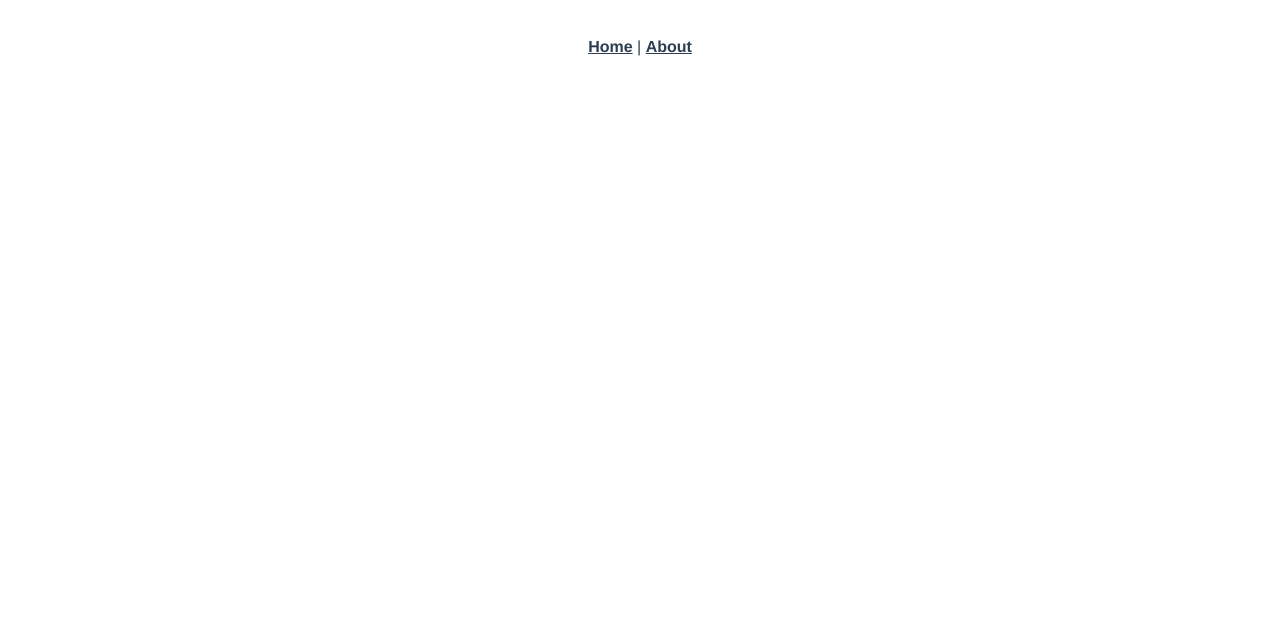
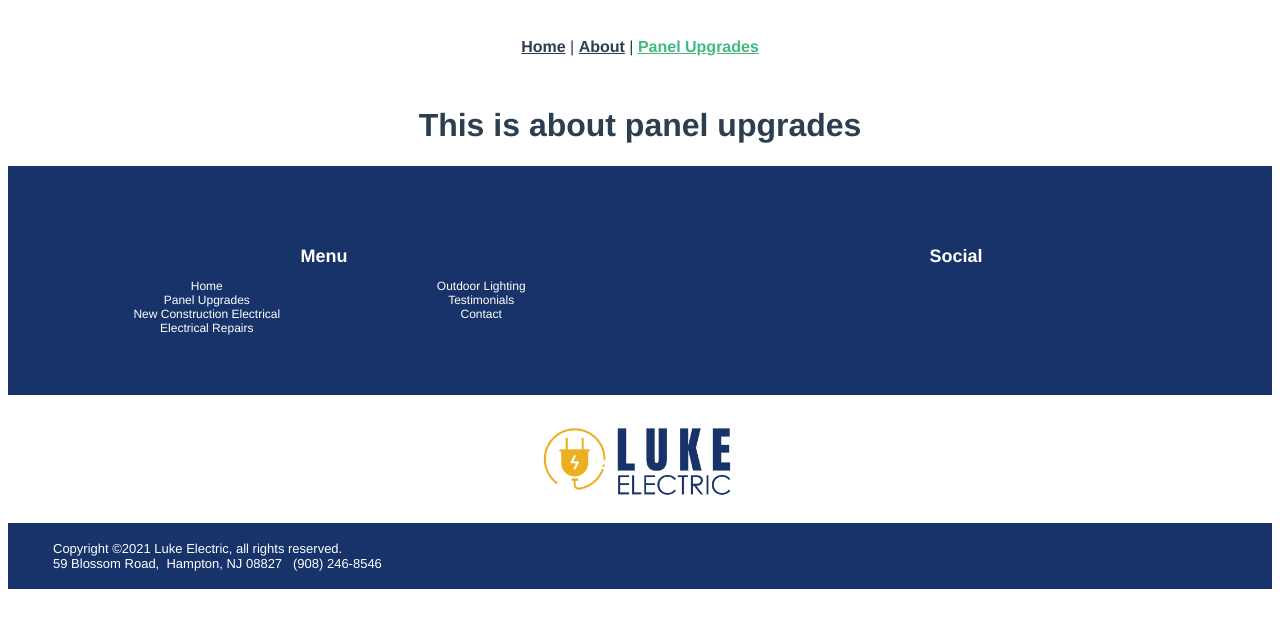
Before and after one commit to msbeethoven/luke-electric, a Vue app: page /panel-upgrades in a window 1280 px wide. Before the commit this address had no page. Shown: the top 628 px of the page. Built offline with nearby package versions, Linux system fonts and the light colour scheme.

Commit message:
Added base for Panel Upgrades and the footer in it

```diff
--- a/src/App.vue
+++ b/src/App.vue
@@ -1,7 +1,8 @@
 <template>
   <div id="nav">
     <router-link to="/">Home</router-link> |
-    <router-link to="/about">About</router-link>
+    <router-link to="/about">About</router-link> |
+    <router-link to="/panel-upgrades">Panel Upgrades</router-link>
   </div>
   <router-view/>
 </template>
--- a/src/router/index.js
+++ b/src/router/index.js
@@ -1,5 +1,6 @@
 import { createRouter, createWebHistory } from 'vue-router'
 import Home from '../views/Home.vue'
+import PanelUpgrades from '../views/PanelUpgrades'
 
 const routes = [
   {
@@ -14,6 +15,11 @@ const routes = [
     // this generates a separate chunk (about.[hash].js) for this route
     // which is lazy-loaded when the route is visited.
     component: () => import(/* webpackChunkName: "about" */ '../views/About.vue')
+  },
+  {
+    path: '/panel-upgrades',
+    name: 'PanelUpgrades',
+    component: PanelUpgrades
   }
 ]
 
--- /dev/null
+++ b/src/views/PanelUpgrades.vue
@@ -0,0 +1,18 @@
+<template>
+  <div class="panel-upgrades">
+    <h1>This is about panel upgrades</h1>
+    <Footer />
+  </div>
+</template>
+
+
+<script>
+import Footer from '@/components/Footer.vue'
+
+export default {
+  name: 'PanelUpgrades',
+  components: {
+    Footer
+  }
+}
+</script>
```
